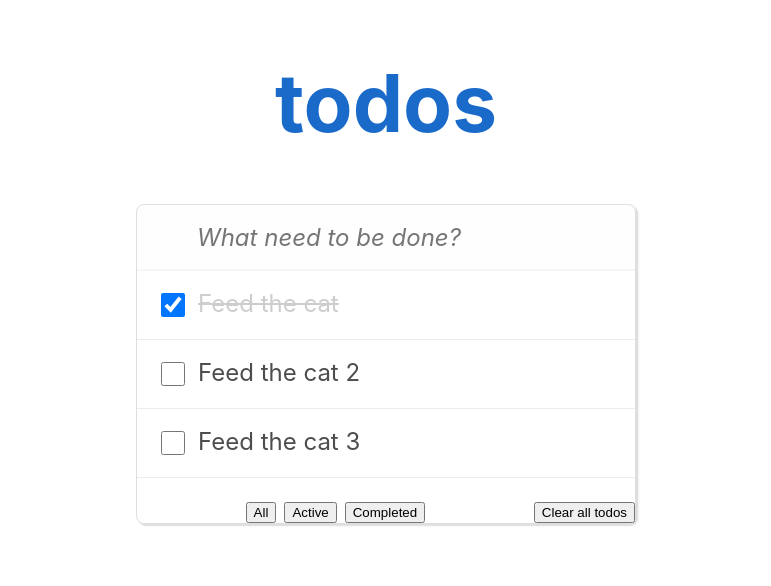
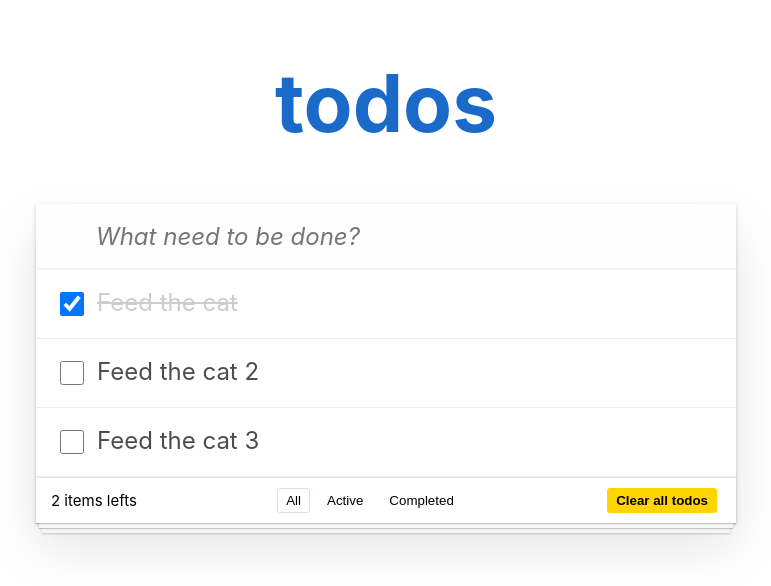
Before and after one commit to manabie-com/mana-do, a React (Create React App) app: page / in a window 1280 px wide. Shown: the top 586 px of the page, without its empty margins (254-1025 px from the left). Built offline with nearby package versions, Linux system fonts and the light colour scheme; no server answers.

Commit message:
feat: some styles

```diff
--- a/src/App.css
+++ b/src/App.css
@@ -1,44 +1,3 @@
 * {
   box-sizing: border-box;
 }
-
-.Todo__creation {
-  display: flex;
-}
-
-
-.Todo__delete {
-  outline: none;
-  border: none;
-  width: 32px;
-  height: 32px;
-  min-width: auto;
-  min-height: auto;
-  box-shadow: none;
-  border-radius: 50%;
-  display: flex;
-  justify-content: center;
-  align-items: center;
-  cursor: pointer;
-}
-
-.Todo__action, .Todo__delete {
-  width: 24px;
-  height: 24px;
-  flex-shrink: 0;
-}
-
-.Todo__toolbar {
-  display: flex;
-  justify-content: space-between;
-  margin-top: 24px;
-}
-
-.Todo__tabs {
-  display: flex;
-  justify-content: center;
-}
-
-.Todo__tabs > *:not(:last-child) {
-  margin-right: 8px;
-}
--- a/src/components/Todo/Todo.module.scss
+++ b/src/components/Todo/Todo.module.scss
@@ -1,4 +1,3 @@
-
 .container {
   display: flex;
   justify-content: center;
@@ -17,9 +16,8 @@
 }
 
 .main {
-    border: 1px solid rgba(0,0,0, 0.13);
-    border-radius: 8px;
-    width: 500px;
-    box-shadow: 2px 2px 1px rgba(0,0,0, 0.09),
-                3px 2px 3px rgba(0,0,0, 0.05);
+  width: 700px;
+  background: #fff;
+  position: relative;
+  box-shadow: 0 2px 4px 0 rgba(0, 0, 0, 0.2), 0 25px 50px 0 rgba(0, 0, 0, 0.1);
 }
--- a/src/components/Todo/Todo.tsx
+++ b/src/components/Todo/Todo.tsx
@@ -2,7 +2,6 @@ import React, { useEffect, useReducer, useRef, useState } from "react";
 
 import reducer, { initialState } from "store/reducer";
 import {
-  setTodos,
   createTodo,
   toggleAllTodos,
   deleteAllTodos,
@@ -17,17 +16,15 @@ import styles from "./Todo.module.scss";
 type EnhanceTodoStatus = TodoStatus | "ALL";
 
 const ToDoPage = () => {
-  const [{ todos }, dispatch] = useReducer(reducer, initialState);
+  const [state, dispatch] = useReducer(reducer, initialState);
   const [showing, setShowing] = useState<EnhanceTodoStatus>("ALL");
   const inputRef = useRef<any>(null);
 
-  useEffect(() => {
-    (async () => {
-      const resp = await Service.getTodos();
+  const { todos } = state;
 
-      dispatch(setTodos(resp || []));
-    })();
-  }, []);
+  console.log({
+    todos,
+  });
 
   const onCreateTodo = async (e: React.KeyboardEvent<HTMLInputElement>) => {
     if (e.key === "Enter") {
--- /dev/null
+++ b/src/components/TodoFilter/TodoFilter.module.scss
@@ -0,0 +1,48 @@
+.container {
+  padding: 10px 15px;
+  text-align: center;
+  font-size: 15px;
+  border-top: 1px solid #e6e6e6;
+  box-sizing: content-box;
+  display: flex;
+  justify-content: space-between;
+  position: relative;
+  z-index: 1;
+  align-items: center;
+  &::after {
+    content: "";
+    z-index: -1;
+    position: absolute;
+    right: 0;
+    bottom: 0;
+    left: 0;
+    height: 50px;
+    overflow: hidden;
+    box-shadow: 0 1px 1px rgba(0, 0, 0, 0.2), 0 8px 0 -3px #f6f6f6,
+      0 9px 1px -3px rgba(0, 0, 0, 0.2), 0 16px 0 -6px #f6f6f6,
+      0 17px 2px -6px rgba(0, 0, 0, 0.2);
+  }
+
+  button {
+    color: inherit;
+    margin: 0 4px;
+    padding: 4px 8px;
+    text-decoration: none;
+    border: 1px solid transparent;
+    border-radius: 3px;
+    cursor: pointer;
+    background-color: transparent;
+    &.selected,
+    &:hover {
+      border-color: rgba(175, 47, 47, 0.2);
+    }
+  }
+
+  .clearButton {
+    background-color: hsl(50, 100%, 50%);
+    font-weight: bold;
+    &:hover {
+      background-color: hsl(55, 100%, 50%);
+    }
+  }
+}
--- a/src/components/TodoFilter/TodoFilter.tsx
+++ b/src/components/TodoFilter/TodoFilter.tsx
@@ -1,34 +1,27 @@
 import React from "react";
+
+import styles from "./TodoFilter.module.scss";
 
 export default function TodoFilter({ todos = [] }): JSX.Element {
   return (
-    <div className="Todo__toolbar">
-      {todos.length > 0 ? (
-        <input
-          type="checkbox"
-          // onChange={onToggleAllTodo}
-        />
-      ) : (
-        <div />
-      )}
-      <div className="Todo__tabs">
-        <button className="Action__btn">All</button>
+    <div className={styles.container}>
+      <div>2 items lefts</div>
+      <div className={styles.actions}>
+        <button className={styles.selected}>All</button>
         <button
-          className="Action__btn"
-          //   onClick={() => setShowing(TodoStatus.ACTIVE)}
+        //   onClick={() => setShowing(TodoStatus.ACTIVE)}
         >
           Active
         </button>
         <button
-          className="Action__btn"
-          //   onClick={() => setShowing(TodoStatus.COMPLETED)}
+        //   onClick={() => setShowing(TodoStatus.COMPLETED)}
         >
           Completed
         </button>
       </div>
       <button
-        className="Action__btn"
         //   onClick={onDeleteAllTodo}
+        className={styles.clearButton}
       >
         Clear all todos
       </button>
```
Lines whose indentation alone changed are shown as unchanged.
